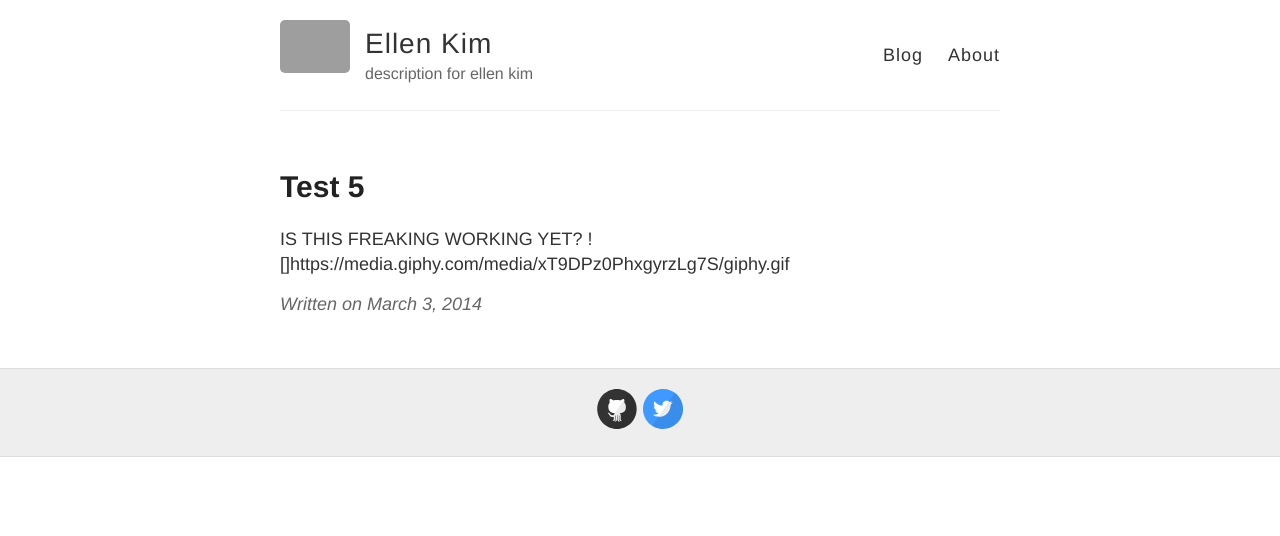
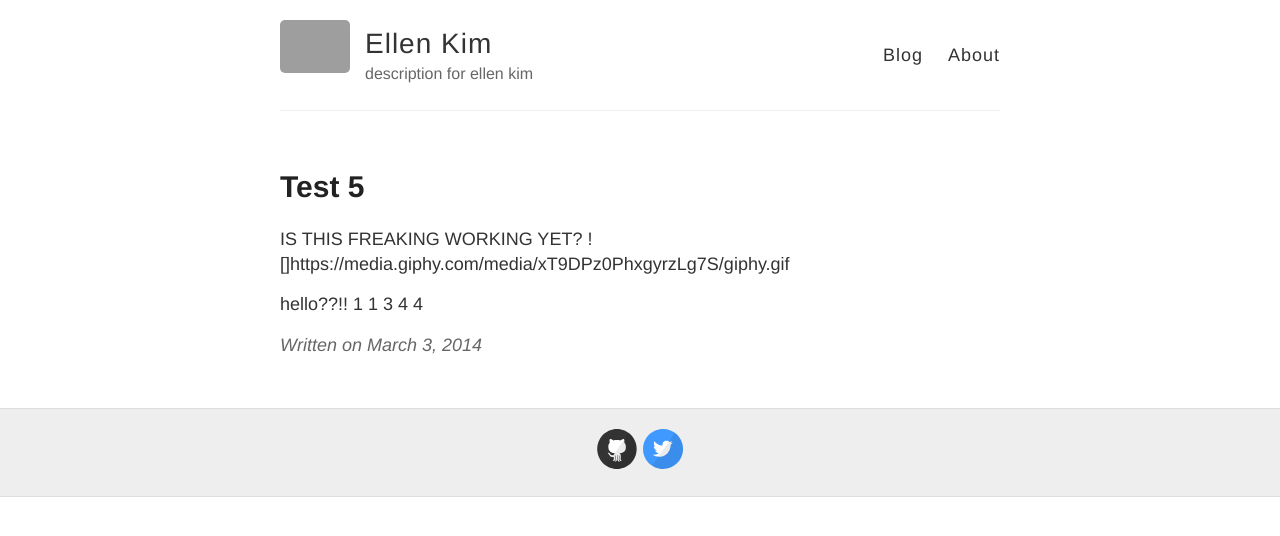
Before and after one commit to Lnkiim/Lnkiim.github.io, a Jekyll site: the page built from _posts/2014-3-3-Hello-World.md, in a window 1280 px wide. Shown: the top 536 px of the page. Built offline with Jekyll 4.4.1, drawn with Linux system fonts in a browser that asks for light colours; grey boxes are pictures that could not be loaded.

Commit message:
Update 2014-3-3-Hello-World.md

```diff
--- a/_posts/2014-3-3-Hello-World.md
+++ b/_posts/2014-3-3-Hello-World.md
@@ -5,3 +5,11 @@ title: Test 5
 
 IS THIS FREAKING WORKING YET?
 ![]https://media.giphy.com/media/xT9DPz0PhxgyrzLg7S/giphy.gif
+
+
+hello??!!
+1
+1
+3
+4
+4
```
